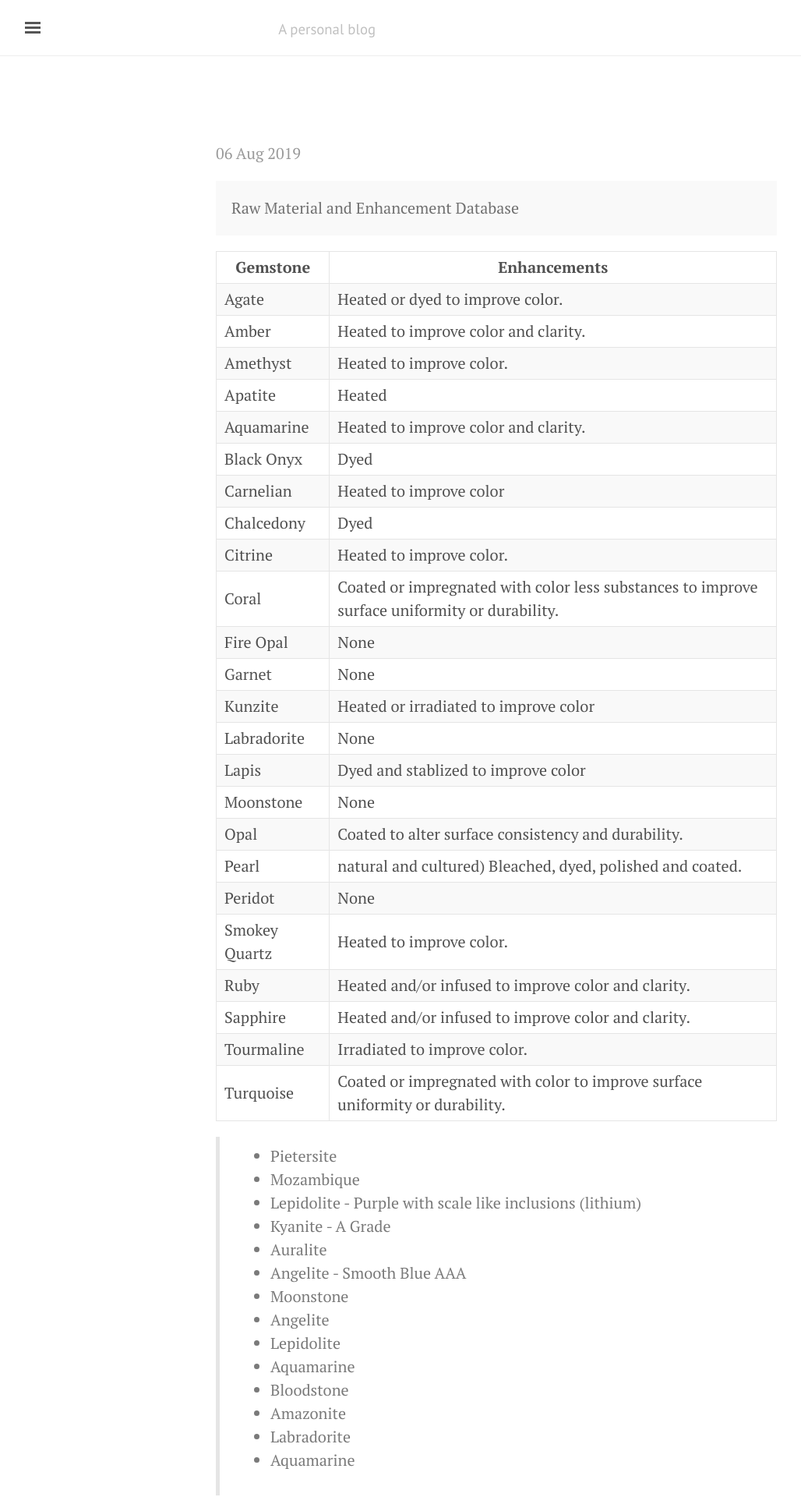
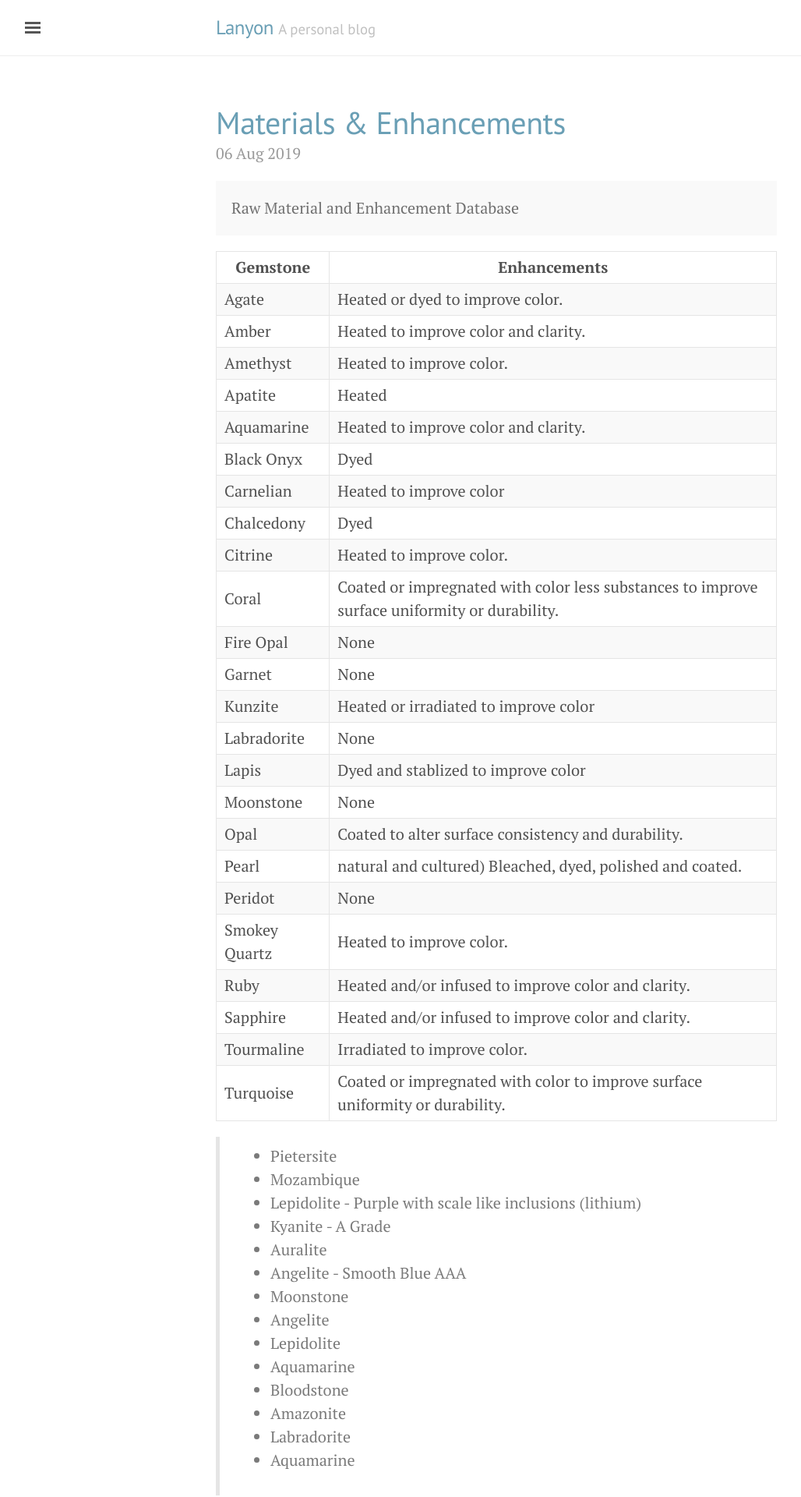
Before and after one commit to mingyao6/mingyao6.github.io, a Jekyll site: the page built from index.html, in a window 1280 px wide. Shown: the top 1920 px of the page at 78% size, without its empty margins (3-1031 px from the left). Built offline with Jekyll 4.4.1, drawn with Linux system fonts in a browser that asks for light colours; the list of posts is cut into pages by our own code.

Commit message:
theme grey

```diff
--- a/public/css/lanyon.css
+++ b/public/css/lanyon.css
@@ -505,12 +505,12 @@ a.pagination-item:hover {
 .theme-base-0d .sidebar,
 .theme-base-0d .sidebar-toggle:active,
 .theme-base-0d #sidebar-checkbox:checked ~ .sidebar-toggle {
-  background-color: #fff;
+  background-color: #555;
 }
 .theme-base-0d .container a,
 .theme-base-0d .sidebar-toggle,
 .theme-base-0d .related-posts li a:hover {
-  color: #fff;
+  color: #6a9fb5;
 }
 
 /* Magenta */
```
